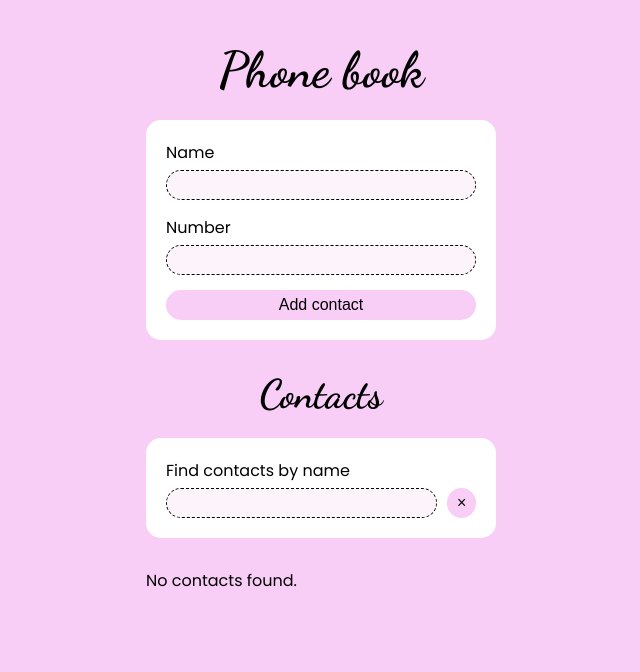
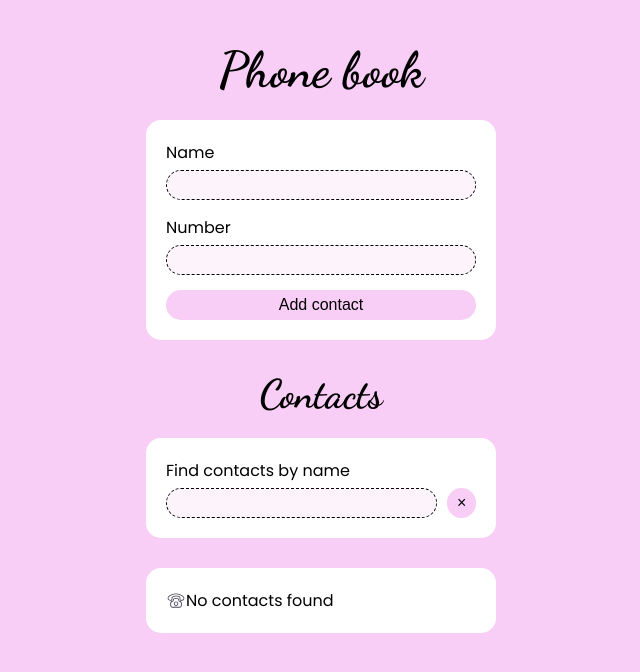
Before and after one commit to jujalei/goit-react-hw-06-phonebook, a React (Create React App) app: page / in a window 1280 px wide. Shown: the top 672 px of the page, without its empty margins (319-959 px from the left). Built offline with nearby package versions, Linux system fonts and the light colour scheme.

Commit message:
edit ContactList

```diff
--- a/src/components/contactList/ContactList.jsx
+++ b/src/components/contactList/ContactList.jsx
@@ -18,22 +18,21 @@ export function ContactList() {
 
   const dispatch = useDispatch();
 
-  const filteredContacts = contacts.filter(contact => {
-    if (typeof filter === 'string') {
-      return contact.name.toLowerCase().includes(filter.toLowerCase());
-    }
-    return true;
-  });
+  const filteredContacts =
+    Array.isArray(contacts) && typeof filter === 'string'
+      ? contacts.filter(contact =>
+          contact.name.toLowerCase().includes(filter.toLowerCase())
+        )
+      : [];
 
   return (
     <div>
       <div>
         <SubTitle>Contacts</SubTitle>
         <Filter />
+        <ContactsList>
           {filteredContacts.length > 0 ? (
-          <ContactsList>
-            {filteredContacts.map(contact => {
-              return (
+            filteredContacts.map(contact => (
               <ListItem key={contact.id}>
                 <span>
                   {contact.name}: {contact.number}
@@ -45,12 +44,11 @@ export function ContactList() {
                   }}
                 ></DeleteBtn>
               </ListItem>
-              );
-            })}
+            ))
+          ) : (
+            <ListItem>No contacts found</ListItem>
+          )}
         </ContactsList>
-        ) : (
-          <p>No contacts found.</p>
-        )}
       </div>
     </div>
   );
```
Lines whose indentation alone changed are shown as unchanged.
